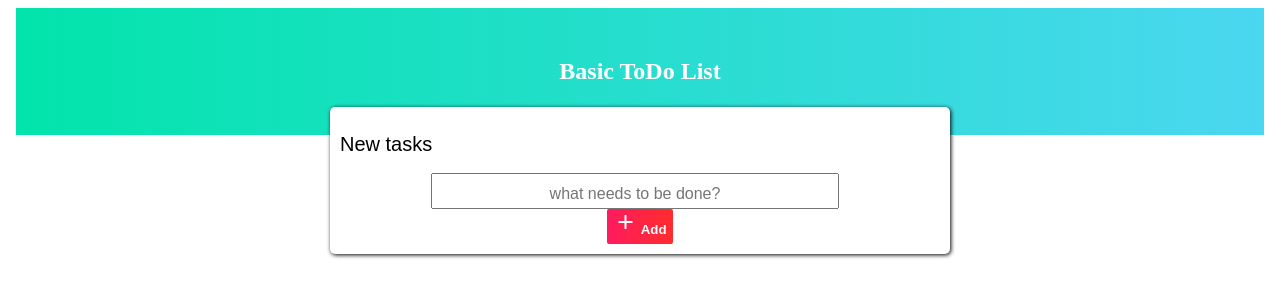
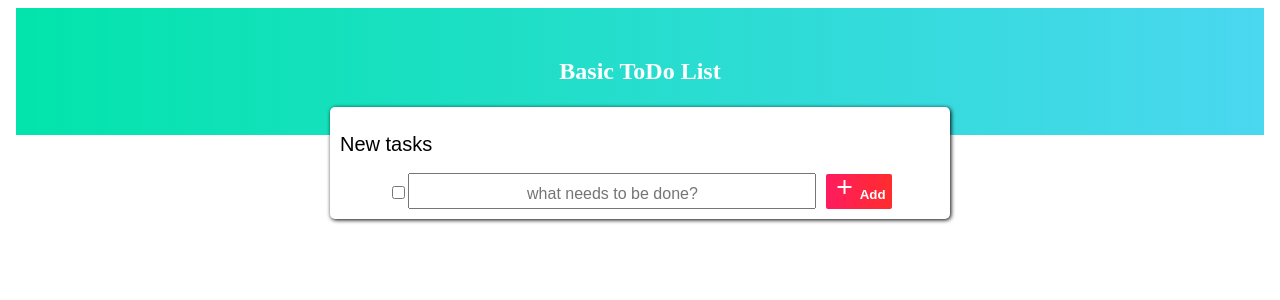
Before and after one commit to Muraleedharans/todoList, an Angular app: page / in a window 1280 px wide. Shown: the top 300 px of the page. Built offline with nearby package versions, Linux system fonts and the light colour scheme.

Commit message:
found technology

```diff
--- a/src/app/app.component.html
+++ b/src/app/app.component.html
@@ -5,9 +5,15 @@
     </section>
     <div class="box">
       <h2 class="newTask">New tasks</h2>
-      <form>
+         <input
+            class="form-check-input"
+            type="checkbox"
+            [(ngModel)]="parentSelector"
+            [value]="-1"
+            (change)="onChangeFood($event)"
+            #cbox
+          />
       <input type="text" id="todo" placeholder="what needs to be done?" (keyup.enter)="getList(name.value)" #name>
-    </form>
       <button class="button" (click)="getList(name.value)">
         <i class="material-icons">add</i>
         Add
@@ -17,7 +23,13 @@
     <div id="list" [hidden]="count">
       <div  *ngFor="let item of list" class="taskList" (mouseover)="hideElement = false"(mouseleave)="hideElement = true">
           <label>
-            <input type="checkbox" id="checkbox" [(ngModel)]="item.deleted">
+            <input id="checkbox" class="form-check-input"
+            [(ngModel)]="item.deleted"
+            type="checkbox"
+            [value]="item.id"
+            [checked]="item.select"
+            (change)="onChangeFood($event)"
+          />
           </label>
           <p id="task" [ngClass]="{strike: item.deleted}">{{item.task}}</p>
           <button id="remove" (click)="removeTask(item.id)" [hidden]="hideElement">
--- a/src/app/app.component.ts
+++ b/src/app/app.component.ts
@@ -9,10 +9,12 @@ export class AppComponent {
   @ViewChild('name') inputName: any;
   title = 'todoList';
   hideElement=true;
+  parentSelector: boolean = false;
   count=true;
   list:any[]=[];
+  allList:any[]=[];
   getList(item:any){
-    this.list.push({id:this.list.length,task:item});
+    this.list.push({id:this.list.length, select : false, task:item});
     console.log(this.list);
     this.count=(this.list.length!=0)? false:true;
     this.inputName.nativeElement.value = '';
@@ -21,4 +23,22 @@ export class AppComponent {
     this.list=this.list.filter(item=>item.id!==id)
     this.count=(this.list.length!=0)? false:true;
   }
+  onChangeFood($event:any) {
+    const id = $event.target.value;
+    const isChecked = $event.target.checked;
+
+    this.list = this.list.map((d) => {
+      if (d.id == id) {
+        d.select = isChecked;
+        this.parentSelector = false;
+        return d;
+      }
+      if (id == -1) {
+        d.select = this.parentSelector;
+        return d;
+      }
+      return d;
+    });
+    console.log(this.list);
+  }
 }
--- a/src/styles.css
+++ b/src/styles.css
@@ -10,6 +10,15 @@ body{
     font-weight: bold;
     color: white;
     text-shadow: 0px 1px 2px rgba(black,0.12);
+}
+#ftodo{
+    height: 25px;
+    width: 400px;
+    text-align: center;
+    font-size: medium;
+    display: inline-block;
+    margin-right:10px;
+    padding-top: 6px;
 }
 #todo{
     height: 25px;
```
